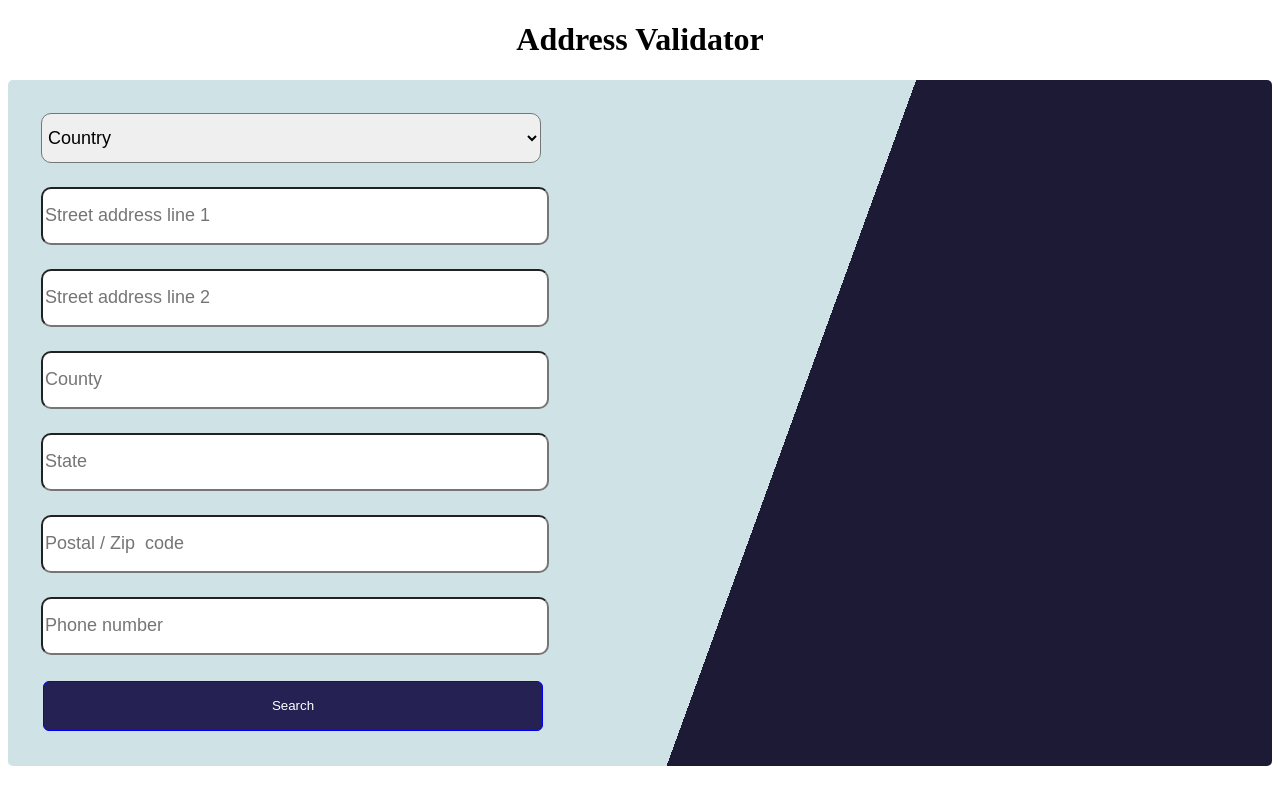
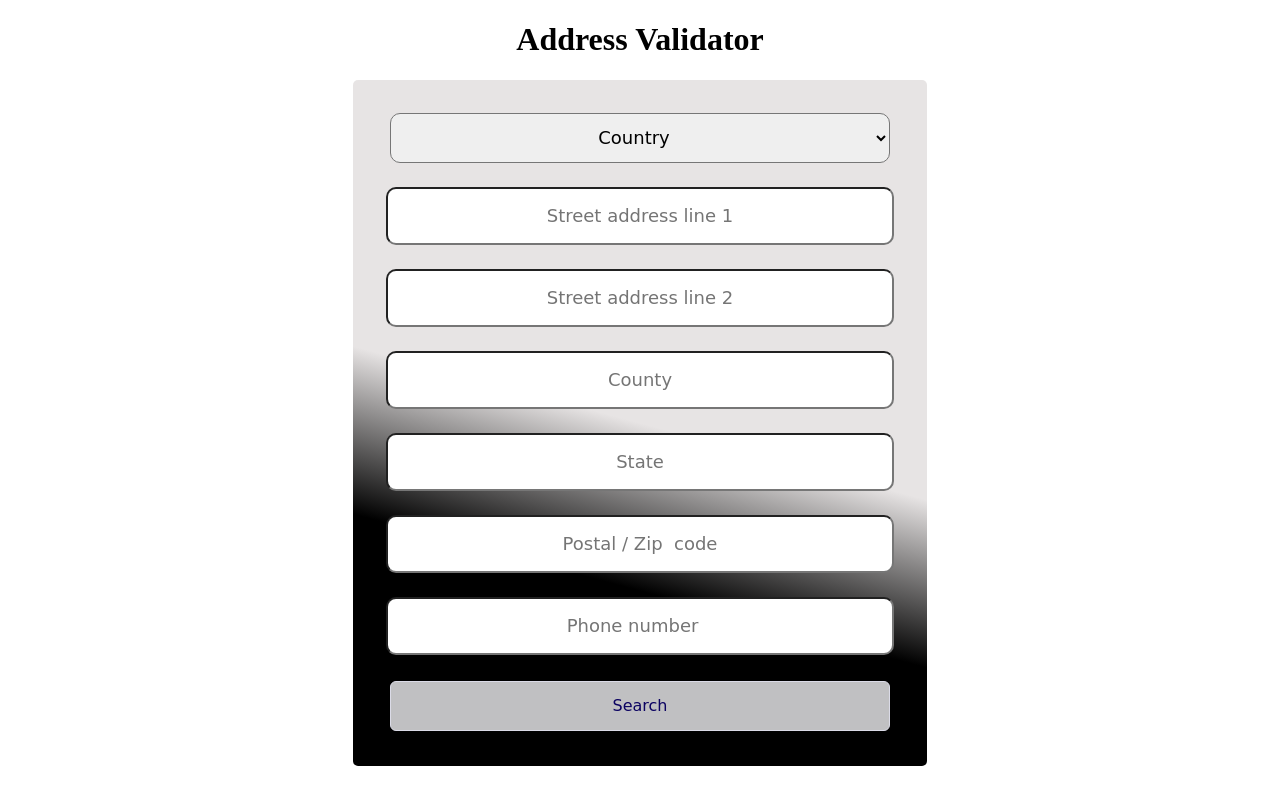
Before and after one commit to Darshan-Radadiya/address-validator, a Flask app: page / in a window 1280 px wide. Run offline with Flask 2, Linux system fonts and the light colour scheme.

Commit message:
design changes of home page

```diff
--- a/static/app.css
+++ b/static/app.css
@@ -10,26 +10,32 @@ input,select {
     border-radius: 10px;
     padding: 2px;
     font-size: 18px;
+    text-align: center;
+    font-family: cursive;
+}
+
+body{
+    text-align: center;
 }
 
 button {
-    background-color: #252152;
-    border: 1px solid blue;
+    background-color: #c0c0c2;
+    border: 1px solid rgb(219, 219, 231);
     cursor: pointer;
-    color: white;
+    color: rgb(11, 2, 97);
     border-radius: 6px;
+    font-size: medium;
+    font-family: cursive;
     height:50px;
     width:500px;
     margin: 12px;
 }
 
 .form {
-    background: -webkit-linear-gradient(110deg, #fbe3b3 60%, #20c997 60%);
-    background: -o-linear-gradient(110deg, #fbe3b3 60%, #20c997 60%);
-    background: -moz-linear-gradient(110deg, #fbe3b3 60%, #20c997 60%);
-    background: linear-gradient(110deg,#cfe2e6 60%, #1d1a36 60%);
+    background: linear-gradient(15deg,#000000 30%, #e7e4e4 50%);
     padding: 20px;
     border-radius: 5px;
+    display: inline-block;
 }
 
 .show_address{
```
